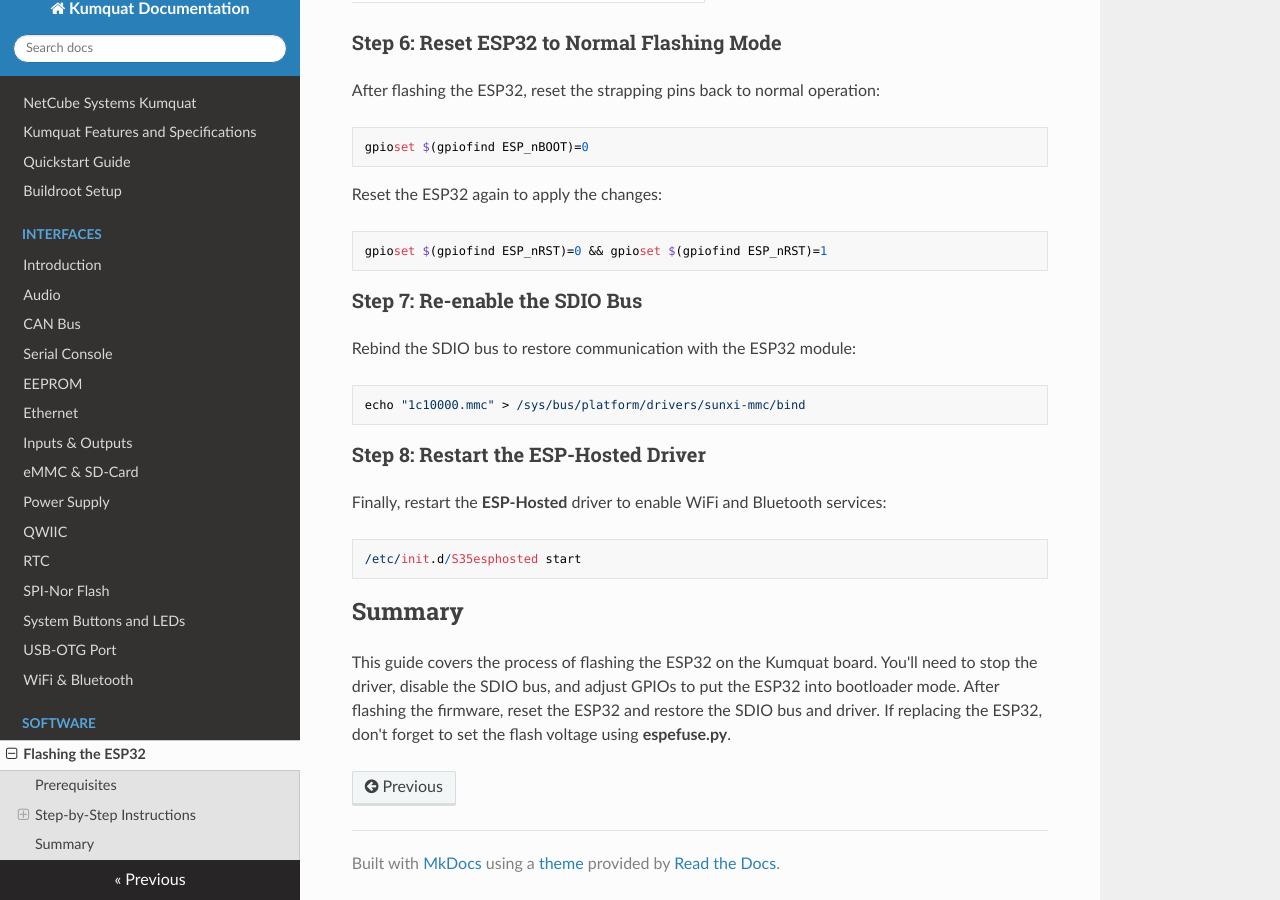
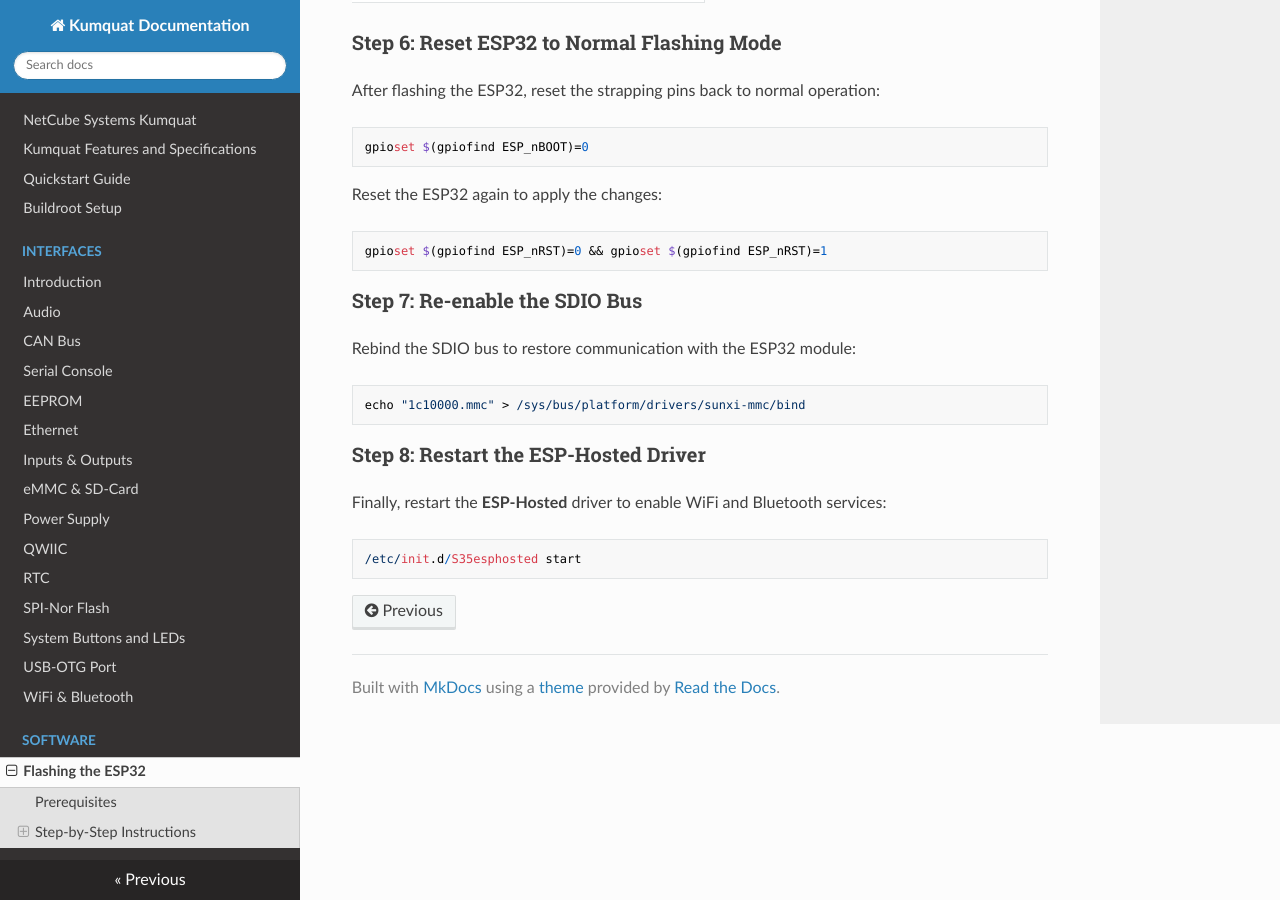
Before and after one commit to NetCube-Systems-Austria/Kumquat-Docs, an MkDocs documentation site: the page built from docs/software/esp32firmware.md, in a window 1280 px wide and 900 px high, scrolled down 2302 px. Built offline with MkDocs 1.6.1, drawn with Linux system fonts in a browser that asks for light colours; nearby versions of some CDN libraries.

Commit message:
Update docs/software/esp32firmware.md

````diff
--- a/docs/software/esp32firmware.md
+++ b/docs/software/esp32firmware.md
@@ -123,7 +123,3 @@ Finally, restart the **ESP-Hosted** driver to enable WiFi and Bluetooth services
 ```
 /etc/init.d/S35esphosted start
 ```
-
-## Summary
-
-This guide covers the process of flashing the ESP32 on the Kumquat board. You'll need to stop the driver, disable the SDIO bus, and adjust GPIOs to put the ESP32 into bootloader mode. After flashing the firmware, reset the ESP32 and restore the SDIO bus and driver. If replacing the ESP32, don't forget to set the flash voltage using **espefuse.py**.
````
